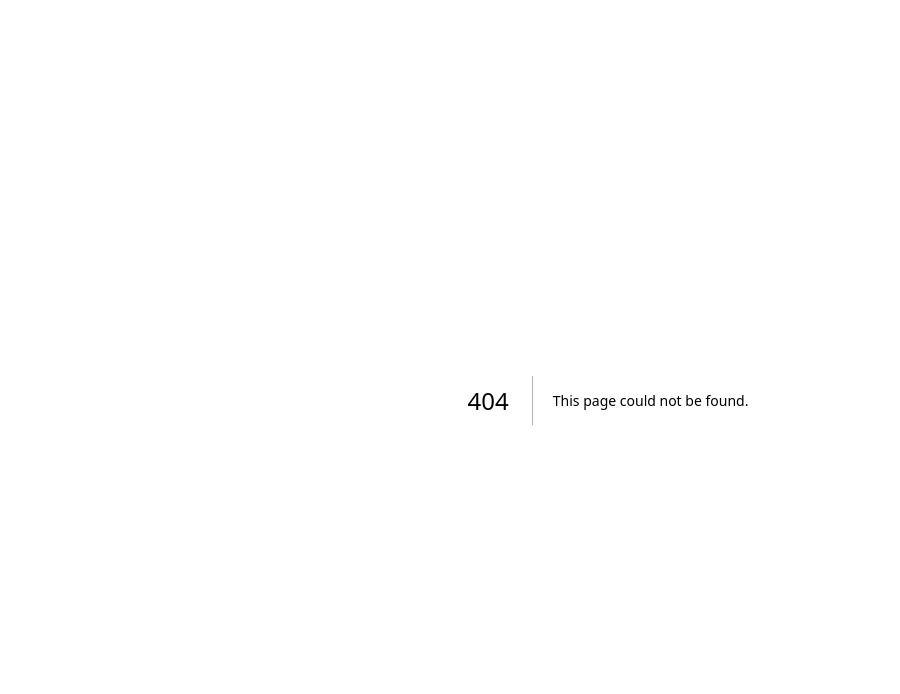
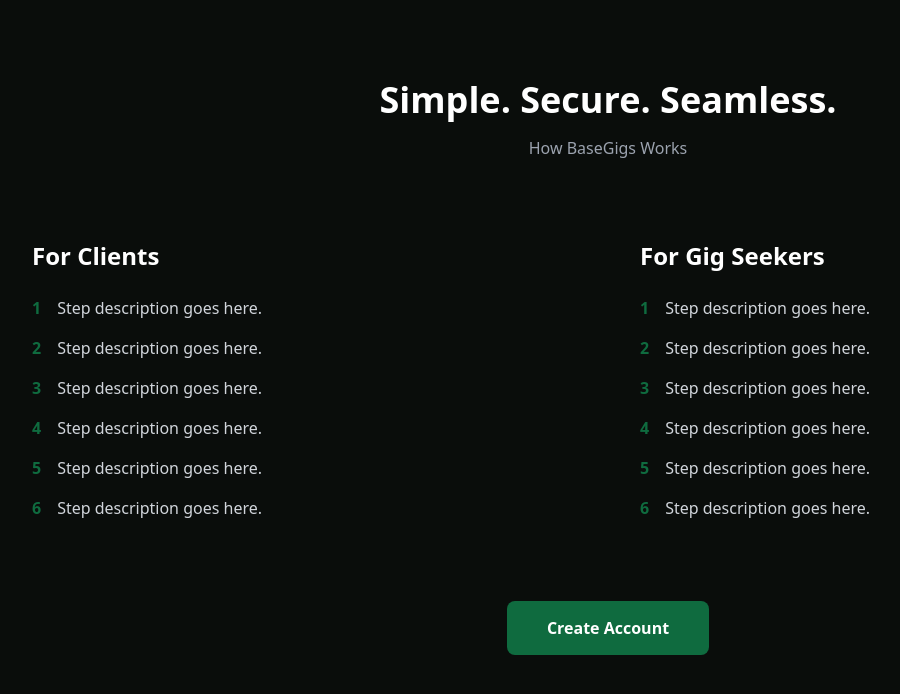
Before and after one commit to Mhawu/basegigs, a Next.js app: page /how-it-works in a window 1280 px wide. Before the commit this address had no page. Shown: the top 694 px of the page, without its empty margins (32-932 px from the left). Built offline with nearby package versions, Linux system fonts and the light colour scheme.

Commit message:
Create how-it-works.js

```diff
--- /dev/null
+++ b/pages/how-it-works.js
@@ -0,0 +1,44 @@
+export default function HowItWorks() {
+  return (
+    <div className="bg-carbon min-h-screen px-6 py-20">
+      <div className="max-w-6xl mx-auto">
+        <h1 className="text-4xl font-bold text-center">
+          Simple. Secure. Seamless.
+        </h1>
+        <p className="text-gray-400 text-center mt-4">
+          How BaseGigs Works
+        </p>
+
+        <div className="grid md:grid-cols-2 gap-16 mt-20">
+          <Steps title="For Clients" />
+          <Steps title="For Gig Seekers" />
+        </div>
+
+        <div className="text-center mt-24">
+          <a
+            href="/signup"
+            className="bg-deepgreen px-10 py-4 rounded-lg font-semibold"
+          >
+            Create Account
+          </a>
+        </div>
+      </div>
+    </div>
+  );
+}
+
+function Steps({ title }) {
+  return (
+    <div>
+      <h2 className="text-2xl font-semibold mb-6">{title}</h2>
+      <ol className="space-y-4 text-gray-300">
+        {[1,2,3,4,5,6].map((step) => (
+          <li key={step} className="flex gap-4">
+            <span className="text-deepgreen font-bold">{step}</span>
+            <span>Step description goes here.</span>
+          </li>
+        ))}
+      </ol>
+    </div>
+  );
+}
```
